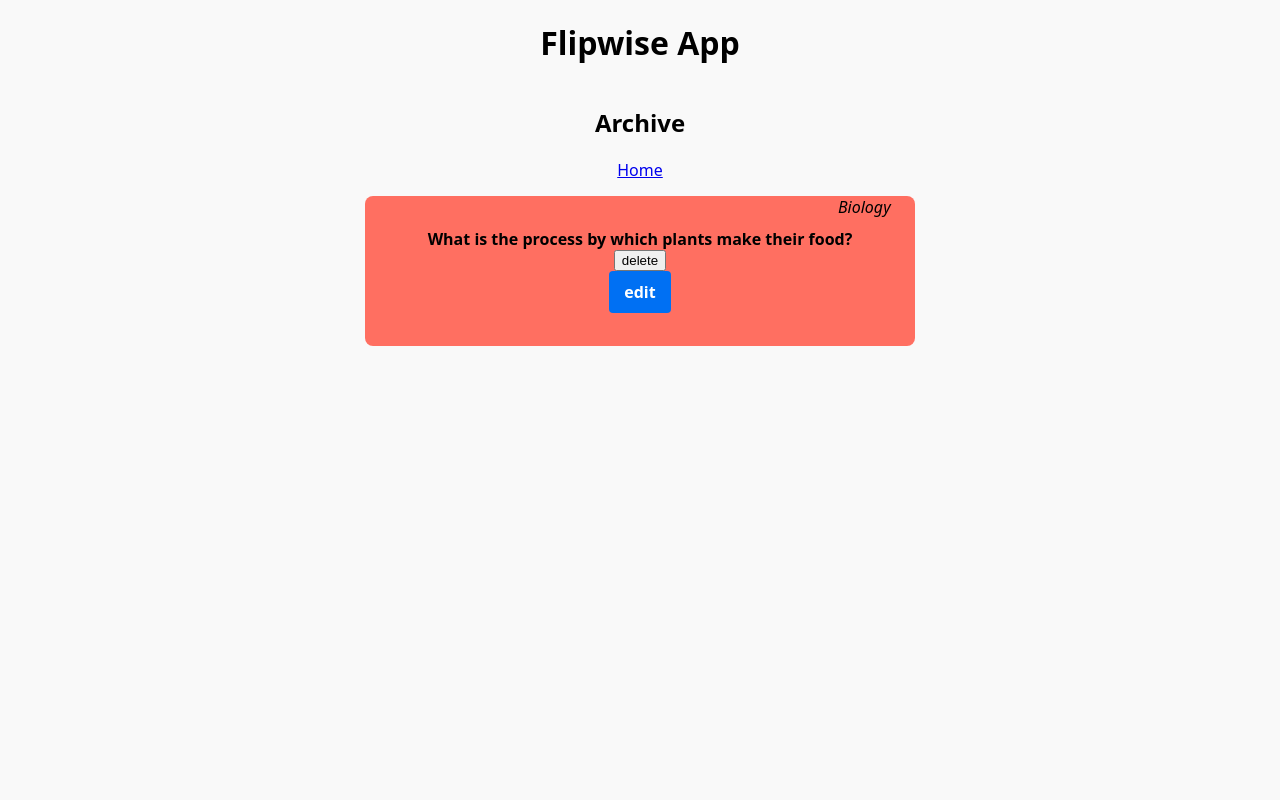
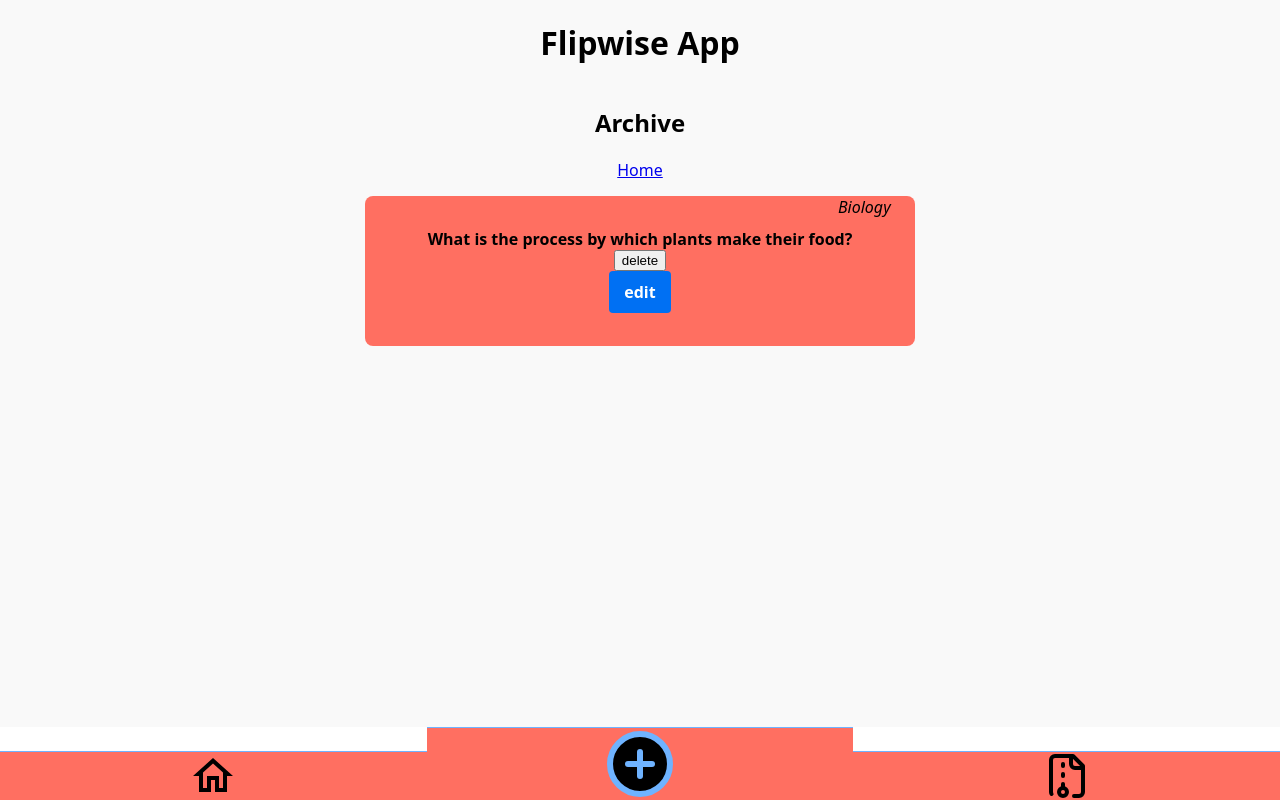
Before and after one commit to TastyCrysis/FlipWise-2.0, a Next.js app: page /archive in a window 1280 px wide. Built offline with nearby package versions, Linux system fonts and the light colour scheme.

Commit message:
add component navbar

```diff
--- /dev/null
+++ b/components/Navigation.js
@@ -0,0 +1,98 @@
+import styled from "styled-components";
+import Link from "next/link";
+
+const StyledNav = styled.nav`
+  background: white;
+  position: fixed;
+  bottom: 0;
+  left: 0;
+  right: 0;
+`;
+
+const StyledUl = styled.ul`
+  display: flex;
+  justify-content: space-evenly;
+  align-items: end;
+  list-style: none;
+  margin: 0;
+  padding: 0;
+`;
+
+const StyledLi = styled.li`
+  background: #ff6f61;
+  border-top: 1px solid #6fb3ff;
+  width: 100%;
+`;
+
+const StyledLink = styled(Link)`
+  color: inherit;
+  background: transparent;
+  border: none;
+  display: flex;
+  justify-content: center;
+`;
+
+export default function Navigation({ children }) {
+  return (
+    <StyledNav>
+      {children}
+      <StyledUl>
+        <StyledLi>
+          <StyledLink href="/" aria-label="go to home page">
+            <svg
+              xmlns="http://www.w3.org/2000/svg"
+              width="48"
+              height="48"
+              viewBox="0 0 24 24"
+            >
+              <path d="M12 5.69l5 4.5V18h-2v-6H9v6H7v-7.81l5-4.5M12 3L2 12h3v8h6v-6h2v6h6v-8h3L12 3z" />
+            </svg>
+          </StyledLink>
+        </StyledLi>
+        <StyledLi>
+          <StyledLink href="/" aria-label="add new flashcard">
+            <svg
+              xmlns="http://www.w3.org/2000/svg"
+              width="72"
+              height="72"
+              viewBox="0 0 24 24"
+              fill=""
+              stroke="#6fb3ff"
+              strokeWidth="2"
+              strokeLinecap="round"
+              strokeLinejoin="round"
+              className="lucide lucide-circle-plus"
+            >
+              <circle cx="12" cy="12" r="10" />
+              <path d="M8 12h8" />
+              <path d="M12 8v8" />
+            </svg>
+          </StyledLink>
+        </StyledLi>
+        <StyledLi>
+          <StyledLink href="/archive" aria-label="go to archive page">
+            <svg
+              xmlns="http://www.w3.org/2000/svg"
+              width="48"
+              height="48"
+              viewBox="0 0 24 24"
+              fill="none"
+              stroke="currentColor"
+              strokeWidth="2"
+              strokeLinecap="round"
+              strokeLinejoin="round"
+              className="lucide lucide-file-archive"
+            >
+              <path d="M10 12v-1" />
+              <path d="M10 18v-2" />
+              <path d="M10 7V6" />
+              <path d="M14 2v4a2 2 0 0 0 2 2h4" />
+              <path d="M15.5 22H18a2 2 0 0 0 2-2V7l-5-5H6a2 2 0 0 0-2 2v16a2 2 0 0 0 .274 1.01" />
+              <circle cx="10" cy="20" r="2" />
+            </svg>
+          </StyledLink>
+        </StyledLi>
+      </StyledUl>
+    </StyledNav>
+  );
+}
--- a/pages/archive.js
+++ b/pages/archive.js
@@ -1,6 +1,7 @@
 import ArchiveList from "@/components/ArchiveList";
 import styled from "styled-components";
 import Link from "next/link";
+import Navigation from "@/components/Navigation";
 
 const Container = styled.div`
   display: flex;
@@ -27,6 +28,7 @@ export default function Archive({
         handleToggleCorrect={handleToggleCorrect}
         handleDeleteFlashcard={handleDeleteFlashcard}
       />
+      <Navigation />
     </>
   );
 }
```
